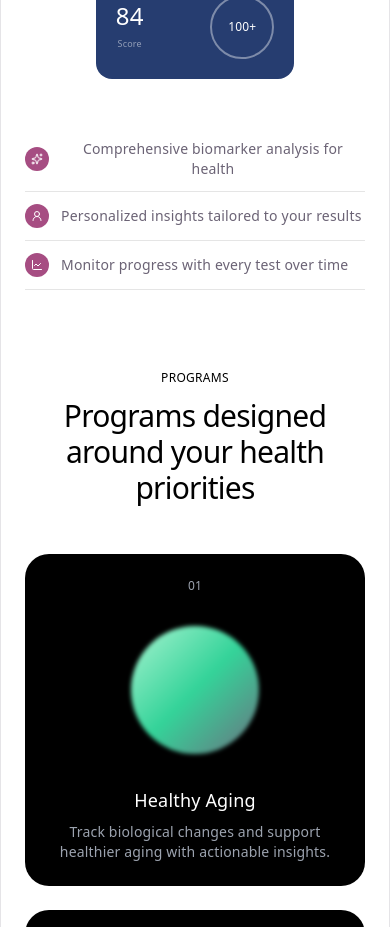
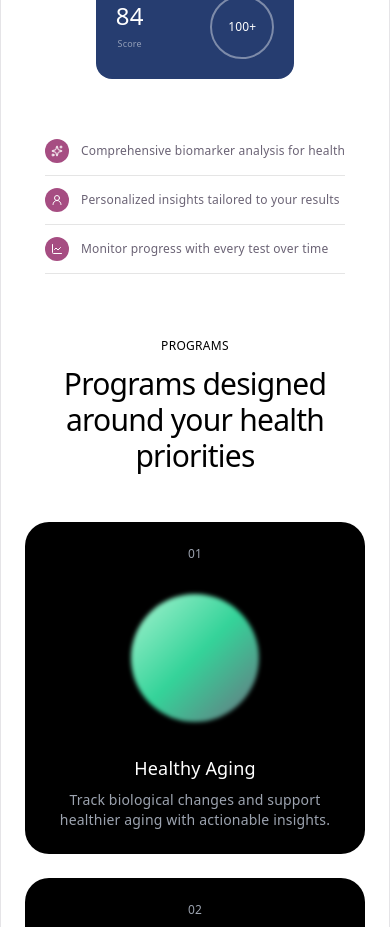
Before and after one commit to Okoronkwo-Franklyn/Avio-Landing-Page-, a React (Vite) app: page / in a window 390 px wide. Shown: the part 1180-2107 px from the top of the page. Built offline with nearby package versions, Linux system fonts and the light colour scheme.

Commit message:
Refactor FeatureList component layout and styles

```diff
--- a/src/components/FeatureList.jsx
+++ b/src/components/FeatureList.jsx
@@ -17,8 +17,8 @@ const FEATURES = [
 
 function FeatureList() {
   return (
-    <section className="mx-auto max-w-7xl px-6 pb-20 lg:px-8 bg-white">
-      <div className="max-w-lg">
+    <section className="bg-white mx-auto max-w-7xl px-6 pb-16 lg:px-8">
+      <div className="max-w-[500px]">
         {FEATURES.map(({ icon: Icon, text }) => (
           <div
             key={text}
@@ -31,7 +31,7 @@ function FeatureList() {
               />
             </span>
 
-            <p className="text-sm text-stone">
+            <p className="text-xs text-stone sm:text-sm">
               {text}
             </p>
           </div>
```
